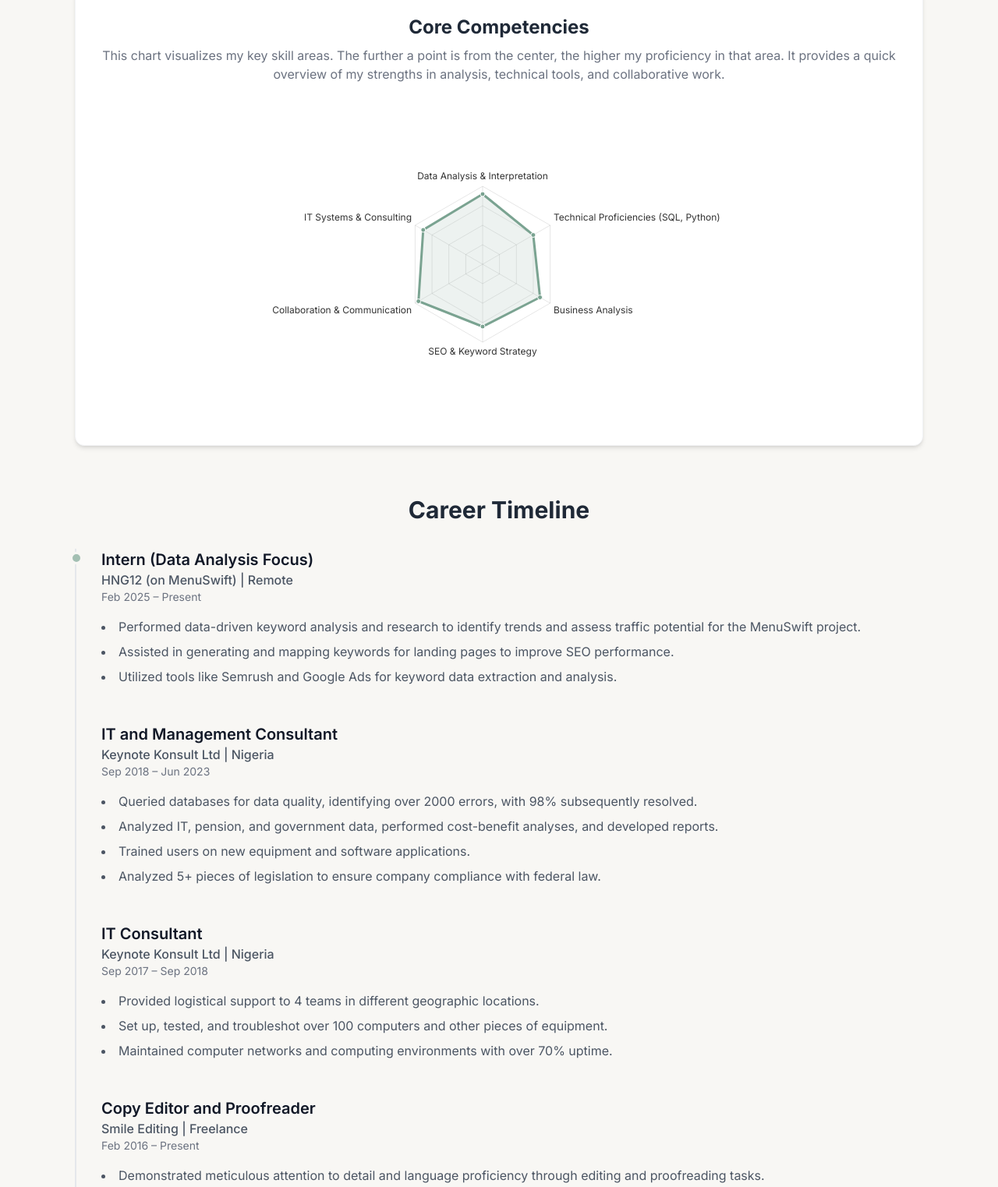
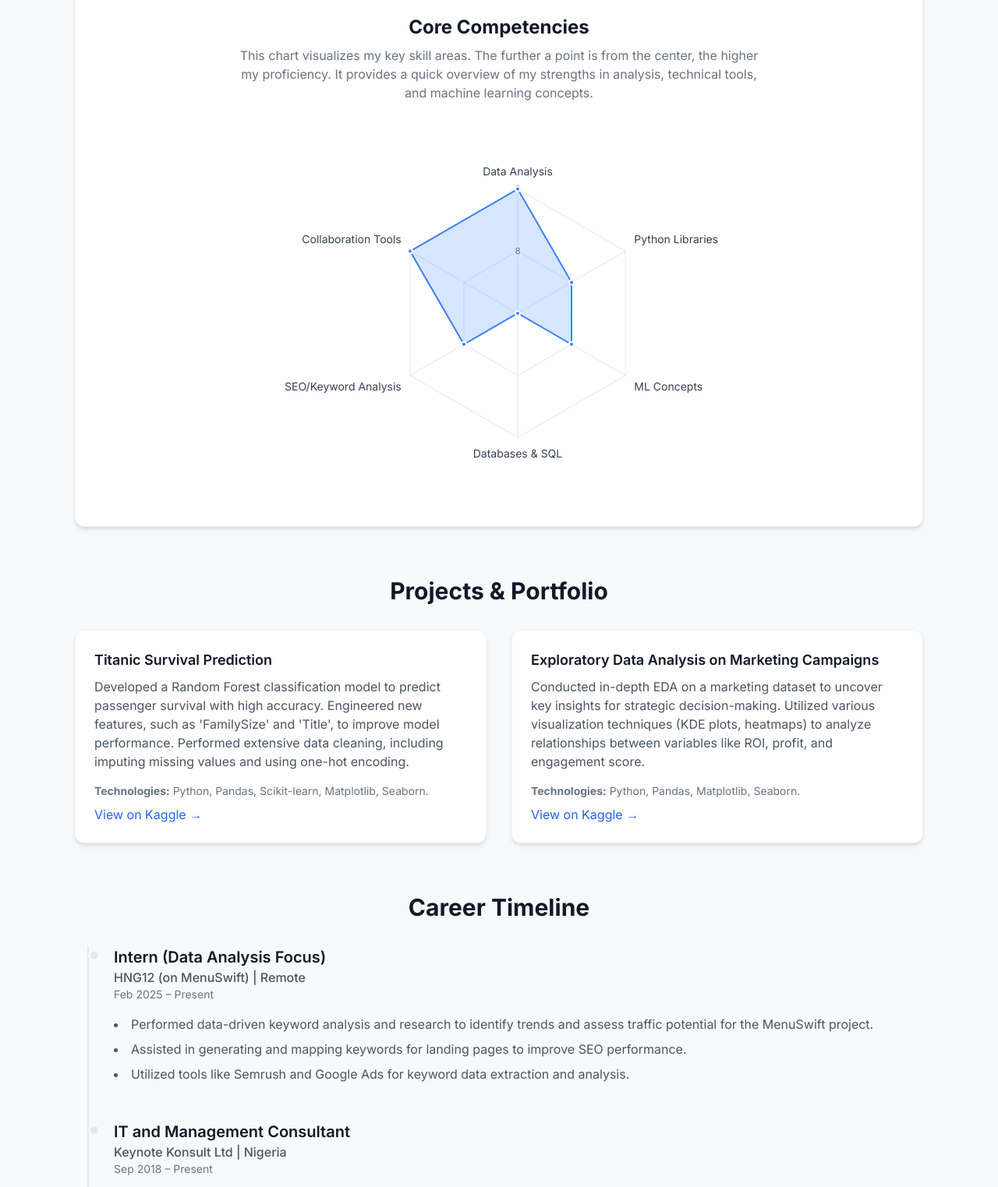
Before and after one commit to olajidechris/Interactive-CV, a plain HTML site: page index.html in a window 1280 px wide. Shown: the part 600-2123 px from the top of the page at 78% size. Drawn offline with nearby package versions, Linux system fonts and the light colour scheme.

Commit message:
Updated projects
Added project information.

```diff
--- a/index.html
+++ b/index.html
@@ -1,5 +1,5 @@
 <!DOCTYPE html>
-<html lang="en">
+<html lang="en" class="scroll-smooth">
 <head>
     <meta charset="UTF-8">
     <meta name="viewport" content="width=device-width, initial-scale=1.0">
@@ -7,39 +7,60 @@
     <script src="https://cdn.tailwindcss.com"></script>
     <script src="https://cdn.jsdelivr.net/npm/chart.js"></script>
     <link href="https://fonts.googleapis.com/css2?family=Inter:wght@400;500;600;700&display=swap" rel="stylesheet">
-    <link rel="stylesheet" href="style.css">
-    <!-- Chosen Palette: Warm Neutrals with Subtle Accents -->
-    <!-- Application Structure Plan: The SPA is structured as a personal portfolio website. It begins with a prominent header containing the name and contact info, followed by a professional summary. The main content is divided into logical, interactive sections: Skills (with a visual chart), Experience (as a vertical timeline), and Education/Certifications. This structure is more engaging than a linear document, allowing users to quickly navigate to the sections most relevant to them. The interactive timeline and skills chart are chosen to make the data (experience and skills) more digestible and visually appealing, which is ideal for a data analyst profile. -->
-    <!-- Visualization & Content Choices:
-        - Report Info: Skills list -> Goal: Compare proficiency -> Viz/Presentation: Radar Chart (Chart.js) -> Interaction: Hover for details -> Justification: A radar chart provides a multi-dimensional view of skills, making it easy to see strengths across different categories at a glance. It's more engaging than a static list.
-        - Report Info: Work History -> Goal: Show change/progression -> Viz/Presentation: Vertical Timeline (HTML/CSS/Tailwind) -> Interaction: None, focuses on clear chronological flow -> Justification: A timeline visually represents career progression, which is a key story in a CV. It's intuitive and easy to follow.
-        - Report Info: Education/Certs -> Goal: Inform -> Viz/Presentation: Card-based layout -> Interaction: None -> Justification: Cards cleanly separate and organize distinct qualifications, making them easy to read.
-    -->
-    <!-- CONFIRMATION: NO SVG graphics used. NO Mermaid JS used. -->
+    <style>
+        /* Custom CSS for styling elements */
+        body {
+            font-family: 'Inter', sans-serif;
+            background-color: #f8f9fa;
+        }
+
+        .timeline-item::before {
+            content: '';
+            position: absolute;
+            left: -33px;
+            top: 4px;
+            width: 16px;
+            height: 16px;
+            border-radius: 50%;
+            background-color: #e5e7eb; /* border-gray-200 */
+            border: 3px solid #f8f9fa; /* bg-gray-50 */
+        }
+
+        .timeline-item:hover::before {
+            background-color: #3b82f6; /* A blue color for hover */
+        }
+
+        .chart-container {
+            position: relative;
+            margin: auto;
+            height: 60vh;
+            width: 80vw;
+            max-width: 600px;
+        }
+    </style>
 </head>
-<body class="antialiased">
+<body class="antialiased text-gray-800">
     <div class="container mx-auto p-4 sm:p-6 lg:p-8 max-w-6xl">
         <!-- Header -->
         <header class="text-center mb-12">
-            <h1 class="text-4xl md:text-5xl font-bold text-gray-800">Christopher Olajide</h1>
+            <h1 class="text-4xl md:text-5xl font-bold text-gray-900">Christopher Olajide</h1>
             <p class="text-xl text-gray-600 mt-2">Data Analyst & IT Consultant</p>
-            <div class="flex justify-center items-center space-x-4 mt-4 text-sm text-gray-500">
+            <div class="flex justify-center items-center flex-wrap gap-x-4 gap-y-2 mt-4 text-sm text-gray-500">
                 <span>+2348028622826</span>
-                <span class="text-gray-300">|</span>
-                <a href="mailto:olajidechris@gmail.com" class="hover:text-gray-800">olajidechris@gmail.com</a>
-                <span class="text-gray-300">|</span>
-                <a href="https://www.linkedin.com/in/christopher-olajide" target="_blank" class="hover:text-gray-800">LinkedIn</a>
-                 <span class="text-gray-300">|</span>
-                <a href="https://www.quora.com/profile/Olajide-Christopher/" target="_blank" class="hover:text-gray-800">Quora</a>
-                <span class="text-gray-300">|</span>
-                <a href="https://github.com/olajidechris/Inattentive/" target="_blank" class="hover:text-gray-800">GitHub (Return to)</a>
+                <span class="text-gray-300 hidden sm:inline">|</span>
+                <a href="mailto:olajidechris@gmail.com" class="hover:text-gray-900">olajidechris@gmail.com</a>
+                <span class="text-gray-300 hidden sm:inline">|</span>
+                <a href="https://www.linkedin.com/in/christopher-olajide" target="_blank" class="hover:text-gray-900">LinkedIn</a>
+                <span class="text-gray-300 hidden sm:inline">|</span>
+                <a href="https://www.kaggle.com/olajidechris" target="_blank" class="hover:text-gray-900">Kaggle</a>
             </div>
         </header>
 
         <!-- Navigation -->
-        <nav class="flex justify-center mb-12 bg-white/70 backdrop-blur-sm sticky top-4 z-10 p-2 rounded-full shadow-sm w-fit mx-auto">
+        <nav class="flex justify-center mb-12 bg-white/80 backdrop-blur-sm sticky top-4 z-10 p-2 rounded-full shadow-sm w-fit mx-auto">
             <a href="#summary" class="nav-link px-4 py-2 rounded-full text-gray-600 hover:bg-gray-200 hover:text-gray-900 transition-colors">Summary</a>
             <a href="#skills" class="nav-link px-4 py-2 rounded-full text-gray-600 hover:bg-gray-200 hover:text-gray-900 transition-colors">Skills</a>
+            <a href="#projects" class="nav-link px-4 py-2 rounded-full text-gray-600 hover:bg-gray-200 hover:text-gray-900 transition-colors">Projects</a>
             <a href="#experience" class="nav-link px-4 py-2 rounded-full text-gray-600 hover:bg-gray-200 hover:text-gray-900 transition-colors">Experience</a>
             <a href="#education" class="nav-link px-4 py-2 rounded-full text-gray-600 hover:bg-gray-200 hover:text-gray-900 transition-colors">Education</a>
         </nav>
@@ -48,7 +69,7 @@
             <!-- Summary Section -->
             <section id="summary" class="mb-16 scroll-mt-24">
                 <div class="bg-white p-8 rounded-xl shadow-md border border-gray-100">
-                    <h2 class="text-2xl font-bold text-gray-800 mb-4">Professional Summary</h2>
+                    <h2 class="text-2xl font-bold text-gray-900 mb-4">Professional Summary</h2>
                     <p class="text-gray-600 leading-relaxed">
                         A curious and analytical professional with over 8.5 years of experience in IT, management consulting, and data interpretation. Eager to apply a proven knowledge of business analysis, data quality management, and system development to the Data Analyst Internship at Mayerfeld Consulting. Committed to leveraging strong analytical skills and a proactive mindset to contribute to data-driven initiatives and support Mayerfeld Consulting's mission of designing and implementing forward-thinking strategies for a diverse range of clients.
                     </p>
@@ -58,20 +79,41 @@
             <!-- Skills Section -->
             <section id="skills" class="mb-16 scroll-mt-24">
                 <div class="bg-white p-8 rounded-xl shadow-md border border-gray-100">
-                    <h2 class="text-2xl font-bold text-gray-800 mb-2 text-center">Core Competencies</h2>
-                    <p class="text-center text-gray-500 mb-8">This chart visualizes my key skill areas. The further a point is from the center, the higher my proficiency in that area. It provides a quick overview of my strengths in analysis, technical tools, and collaborative work.</p>
+                    <h2 class="text-2xl font-bold text-gray-900 mb-2 text-center">Core Competencies</h2>
+                     <p class="text-center text-gray-500 mb-8 max-w-2xl mx-auto">This chart visualizes my key skill areas. The further a point is from the center, the higher my proficiency. It provides a quick overview of my strengths in analysis, technical tools, and machine learning concepts.</p>
                     <div class="chart-container">
                         <canvas id="skillsChart"></canvas>
                     </div>
                 </div>
             </section>
 
+            <!-- Projects Section -->
+            <section id="projects" class="mb-16 scroll-mt-24">
+                <h2 class="text-3xl font-bold text-gray-900 mb-8 text-center">Projects & Portfolio</h2>
+                <div class="grid md:grid-cols-2 gap-8">
+                    <!-- Project Card -->
+                    <div class="bg-white p-6 rounded-xl shadow-md border border-gray-100 hover:shadow-lg transition-shadow">
+                        <h3 class="text-lg font-semibold text-gray-900">Titanic Survival Prediction</h3>
+                        <p class="text-gray-600 mt-2">Developed a Random Forest classification model to predict passenger survival with high accuracy. Engineered new features, such as 'FamilySize' and 'Title', to improve model performance. Performed extensive data cleaning, including imputing missing values and using one-hot encoding.</p>
+                        <p class="text-sm text-gray-500 mt-4"><strong>Technologies:</strong> Python, Pandas, Scikit-learn, Matplotlib, Seaborn.</p>
+                        <a href="https://www.kaggle.com/code/olajidechris/titanic-analysis" target="_blank" class="text-blue-600 hover:underline mt-2 inline-block">View on Kaggle &rarr;</a>
+                    </div>
+                    <!-- Project Card -->
+                    <div class="bg-white p-6 rounded-xl shadow-md border border-gray-100 hover:shadow-lg transition-shadow">
+                        <h3 class="text-lg font-semibold text-gray-900">Exploratory Data Analysis on Marketing Campaigns</h3>
+                        <p class="text-gray-600 mt-2">Conducted in-depth EDA on a marketing dataset to uncover key insights for strategic decision-making. Utilized various visualization techniques (KDE plots, heatmaps) to analyze relationships between variables like ROI, profit, and engagement score.</p>
+                        <p class="text-sm text-gray-500 mt-4"><strong>Technologies:</strong> Python, Pandas, Matplotlib, Seaborn.</p>
+                        <a href="https://www.kaggle.com/code/olajidechris/stage-2-exploratory-data-analysis" target="_blank" class="text-blue-600 hover:underline mt-2 inline-block">View on Kaggle &rarr;</a>
+                    </div>
+                </div>
+            </section>
+
             <!-- Experience Section -->
             <section id="experience" class="mb-16 scroll-mt-24">
-                <h2 class="text-3xl font-bold text-gray-800 mb-8 text-center">Career Timeline</h2>
-                <div class="relative pl-8 border-l-2 border-gray-200">
+                <h2 class="text-3xl font-bold text-gray-900 mb-8 text-center">Career Timeline</h2>
+                <div class="relative pl-8 ml-4 border-l-2 border-gray-200">
                     <!-- Experience Item -->
-                    <div class="timeline-item mb-12">
+                    <div class="timeline-item mb-12 relative">
                         <h3 class="text-xl font-semibold text-gray-900">Intern (Data Analysis Focus)</h3>
                         <p class="text-md font-medium text-gray-600">HNG12 (on MenuSwift) | Remote</p>
                         <p class="text-sm text-gray-500 mb-4">Feb 2025 – Present</p>
@@ -82,19 +124,18 @@
                         </ul>
                     </div>
                      <!-- Experience Item -->
-                    <div class="timeline-item mb-12">
+                    <div class="timeline-item mb-12 relative">
                         <h3 class="text-xl font-semibold text-gray-900">IT and Management Consultant</h3>
                         <p class="text-md font-medium text-gray-600">Keynote Konsult Ltd | Nigeria</p>
-                        <p class="text-sm text-gray-500 mb-4">Sep 2018 – Jun 2023</p>
+                        <p class="text-sm text-gray-500 mb-4">Sep 2018 – Present</p>
                         <ul class="list-disc list-inside text-gray-600 space-y-2">
                             <li>Queried databases for data quality, identifying over 2000 errors, with 98% subsequently resolved.</li>
                             <li>Analyzed IT, pension, and government data, performed cost-benefit analyses, and developed reports.</li>
-                            <li>Trained users on new equipment and software applications.</li>
-                             <li>Analyzed 5+ pieces of legislation to ensure company compliance with federal law.</li>
+                            <li>Collaborated with programmers on system development and design.</li>
                         </ul>
                     </div>
                     <!-- Experience Item -->
-                     <div class="timeline-item mb-12">
+                    <div class="timeline-item mb-12 relative">
                         <h3 class="text-xl font-semibold text-gray-900">IT Consultant</h3>
                         <p class="text-md font-medium text-gray-600">Keynote Konsult Ltd | Nigeria</p>
                         <p class="text-sm text-gray-500 mb-4">Sep 2017 – Sep 2018</p>
@@ -104,50 +145,24 @@
                             <li>Maintained computer networks and computing environments with over 70% uptime.</li>
                         </ul>
                     </div>
-                     <!-- Experience Item -->
-                    <div class="timeline-item mb-12">
-                        <h3 class="text-xl font-semibold text-gray-900">Copy Editor and Proofreader</h3>
-                        <p class="text-md font-medium text-gray-600">Smile Editing | Freelance</p>
-                        <p class="text-sm text-gray-500 mb-4">Feb 2016 – Present</p>
-                         <ul class="list-disc list-inside text-gray-600 space-y-2">
-                            <li>Demonstrated meticulous attention to detail and language proficiency through editing and proofreading tasks.</li>
-                        </ul>
-                    </div>
-                    <!-- Experience Item -->
-                     <div class="timeline-item">
-                        <h3 class="text-xl font-semibold text-gray-900">TV Production Intern</h3>
-                        <p class="text-md font-medium text-gray-600">WazobiaMax TV | Abuja</p>
-                        <p class="text-sm text-gray-500 mb-4">Sep 2017 – Aug 2018</p>
-                         <ul class="list-disc list-inside text-gray-600 space-y-2">
-                            <li>Researched topics for 10+ productions using various sources.</li>
-                            <li>Mixed and edited audio and subtitling for over 30 productions.</li>
-                        </ul>
-                    </div>
                 </div>
             </section>
 
-            <!-- Education & Programmes Section -->
+            <!-- Education & Certifications Section -->
             <section id="education" class="mb-16 scroll-mt-24">
-                 <h2 class="text-3xl font-bold text-gray-800 mb-8 text-center">Education & Programmes</h2>
+                <h2 class="text-3xl font-bold text-gray-900 mb-8 text-center">Education & Certifications</h2>
                 <div class="grid md:grid-cols-2 lg:grid-cols-3 gap-8">
                     <!-- Education Card -->
                     <div class="bg-white p-6 rounded-xl shadow-md border border-gray-100">
                         <h3 class="text-lg font-semibold text-gray-900">Bachelor of Science, Computer Science</h3>
                         <p class="text-gray-600">Goldsmiths, University of London</p>
                         <p class="text-sm text-gray-500">2020-2022</p>
-                        <p class="text-sm text-gray-500">(Not Completed)</p>
                     </div>
                     <!-- Education Card -->
                     <div class="bg-white p-6 rounded-xl shadow-md border border-gray-100">
-                        <h3 class="text-lg font-semibold text-gray-900">GeorgiaTech MicroMasters in Analytics</h3>
-                        <p class="text-gray-600">Georgia Institute of Technology (EdX)</p>
+                        <h3 class="text-lg font-semibold text-gray-900">MicroMasters in Analytics</h3>
+                        <p class="text-gray-600">Georgia Institute of Technology</p>
                         <p class="text-sm text-gray-500">2019</p>
-                    </div>
-                    <!-- Education Card -->
-                    <div class="bg-white p-6 rounded-xl shadow-md border border-gray-100">
-                        <h3 class="text-lg font-semibold text-gray-900">MIT MicroMasters in Statistics and Data Science</h3>
-                        <p class="text-gray-600">Massachusetts Institute of Technology (EdX)</p>
-                        <p class="text-sm text-gray-500">2019-In Progress</p>
                     </div>
                     <!-- Education Card -->
                     <div class="bg-white p-6 rounded-xl shadow-md border border-gray-100">
@@ -156,20 +171,12 @@
                         <p class="text-sm text-gray-500">2008-2016</p>
                     </div>
                 </div>
-            </section>
-
-            <!-- Course Certifications Section -->
-            <section id="certifications" class="mb-16 scroll-mt-24">
-                    <!-- Certification Card -->
-                     <div class="bg-white p-6 rounded-xl shadow-md border border-gray-100">
-                         <h3 class="text-lg font-semibold text-gray-900 mb-3">Certifications (Georgia Tech & MIT)</h3>
+                 <div class="bg-white p-6 mt-8 rounded-xl shadow-md border border-gray-100">
+                     <h3 class="text-lg font-semibold text-gray-900 mb-3">Verified Certifications</h3>
                      <div class="flex flex-wrap gap-2">
-                            <a href="https://courses.edx.org/certificates/e56d907d0a1849f8ba2601341f1e03b0" target="_blank" class="bg-teal-100 text-teal-800 text-sm font-medium px-3 py-1 rounded-full hover:bg-teal-200 transition-colors">Data Analytics in Business (Georgia Tech)</a>
-                            <a href="https://courses.edx.org/certificates/a2c23db6eb164fb18a7ba6fa6f5bca8a" target="_blank" class="bg-teal-100 text-teal-800 text-sm font-medium px-3 py-1 rounded-full hover:bg-teal-200 transition-colors">Introduction to Analytics Modeling (Georgia Tech)</a>
-                            <a href="https://courses.edx.org/certificates/097d469970f040a48c1327bc35477aa4" target="_blank" class="bg-teal-100 text-teal-800 text-sm font-medium px-3 py-1 rounded-full hover:bg-teal-200 transition-colors">Computing for Data Analysis (Georgia Tech)</a>
-                            <a href="https://courses.edx.org/certificates/4a6f888e56d148f4b3c0e27005a5e26d" target="_blank" class="bg-teal-100 text-teal-800 text-sm font-medium px-3 py-1 rounded-full hover:bg-teal-200 transition-colors">Machine Learning with Python (MITx Courses)</a>
-                            <a href="https://courses.edx.org/certificates/7c5ec8c578c9404d9bc54db3b14fd570" target="_blank" class="bg-teal-100 text-teal-800 text-sm font-medium px-3 py-1 rounded-full hover:bg-teal-200 transition-colors">Probability - The Science of Uncertainty and Data (MITx Courses)</a>
-                         </div>
+                         <span class="bg-teal-100 text-teal-800 text-sm font-medium px-3 py-1 rounded-full">Data Analytics in Business</span>
+                         <span class="bg-teal-100 text-teal-800 text-sm font-medium px-3 py-1 rounded-full">Computing for Data Analysis</span>
+                         <span class="bg-teal-100 text-teal-800 text-sm font-medium px-3 py-1 rounded-full">Probability - The Science of Uncertainty and Data</span>
                      </div>
                  </div>
             </section>
@@ -180,6 +187,69 @@
         </footer>
     </div>
 
-    <script src="script.js"></script>
+    <script>
+        // JavaScript for interactive elements
+        document.addEventListener('DOMContentLoaded', function() {
+            // Skills Chart using Chart.js
+            const ctx = document.getElementById('skillsChart').getContext('2d');
+            const skillsChart = new Chart(ctx, {
+                type: 'radar',
+                data: {
+                    labels: [
+                        'Data Analysis', // (EDA, Reporting)
+                        'Python Libraries', // (Pandas, Scikit-learn)
+                        'ML Concepts', // (Classification, Feature Engineering)
+                        'Databases & SQL',
+                        'SEO/Keyword Analysis',
+                        'Collaboration Tools' // (Jira, Slack)
+                    ],
+                    datasets: [{
+                        label: 'Proficiency',
+                        data: [9, 8, 8, 7, 8, 9], // Proficiency scores out of 10
+                        backgroundColor: 'rgba(59, 130, 246, 0.2)',
+                        borderColor: 'rgba(59, 130, 246, 1)',
+                        borderWidth: 2,
+                        pointBackgroundColor: 'rgba(59, 130, 246, 1)',
+                        pointBorderColor: '#fff',
+                        pointHoverBackgroundColor: '#fff',
+                        pointHoverBorderColor: 'rgba(59, 130, 246, 1)'
+                    }]
+                },
+                options: {
+                    responsive: true,
+                    maintainAspectRatio: false,
+                    scales: {
+                        r: {
+                            angleLines: {
+                                color: 'rgba(0, 0, 0, 0.1)'
+                            },
+                            grid: {
+                                color: 'rgba(0, 0, 0, 0.1)'
+                            },
+                            pointLabels: {
+                                font: {
+                                    size: 14,
+                                    family: 'Inter'
+                                },
+                                color: '#374151' // gray-700
+                            },
+                            ticks: {
+                                backdropColor: 'rgba(255, 255, 255, 0.75)',
+                                color: '#6b7280', // gray-500
+                                stepSize: 2,
+                                beginAtZero: true,
+                                max: 10
+                            }
+                        }
+                    },
+                    plugins: {
+                        legend: {
+                            display: false
+                        }
+                    }
+                }
+            });
+        });
+    </script>
 </body>
 </html>
```
Lines whose indentation alone changed are shown as unchanged.
